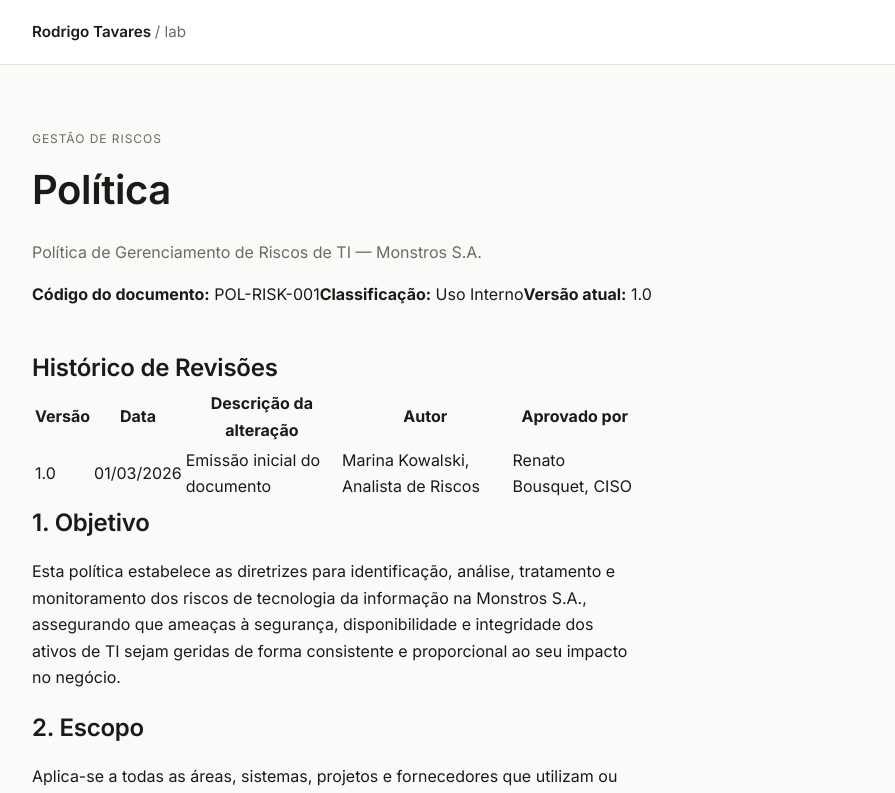
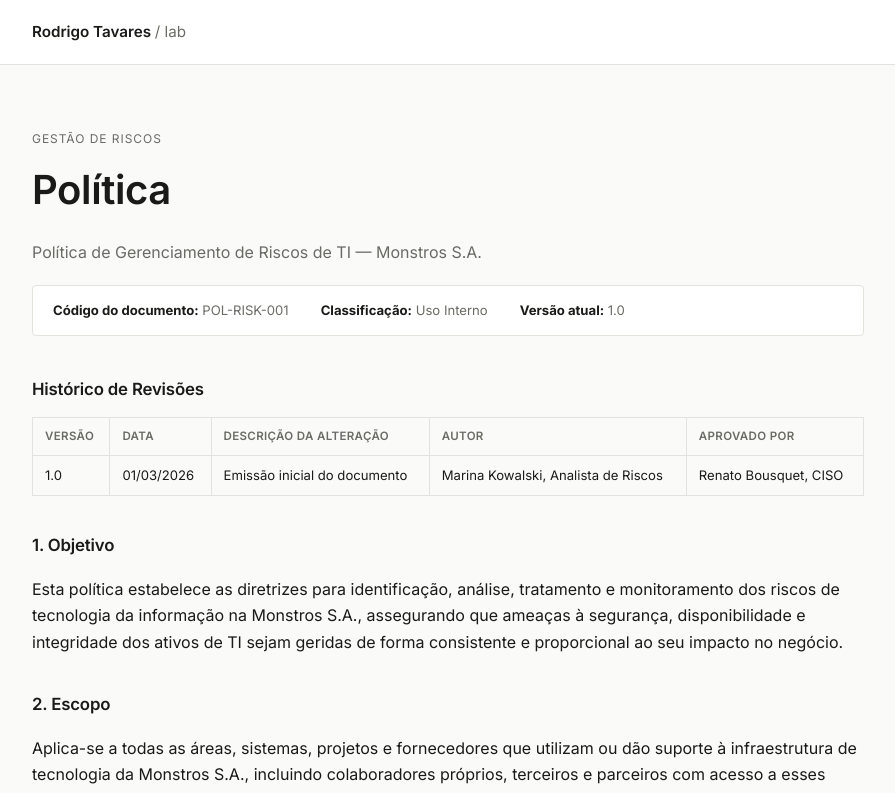
Before and after one commit to rodrigotavares79/lab-rodrigotavares, a Next.js app: page /seguranca/gestao-de-riscos/politica in a window 1280 px wide. Shown: the top 793 px of the page, without its empty margins (88-983 px from the left). Built offline with nearby package versions, Linux system fonts and the light colour scheme; no server answers.

Commit message:
Update globals.css

```diff
--- a/app/globals.css
+++ b/app/globals.css
@@ -314,6 +314,88 @@
 
 .content-block .body li strong {
   color: var(--text);
+}
+
+.content-block .body.policy-body {
+  max-width: 52rem;
+}
+
+.content-block .body.wide-body {
+  max-width: 56rem;
+}
+
+.flow-diagram-wrap {
+  overflow-x: auto;
+  border: 1px solid var(--border);
+  border-radius: 6px;
+  background: var(--surface);
+  padding: 1rem;
+  margin: 0.5rem 0 1.5rem;
+}
+
+.flow-diagram-wrap svg {
+  display: block;
+  width: 100%;
+}
+
+.content-block .body h2 {
+  font-size: 1.05rem;
+  margin: 2.25rem 0 0.85rem;
+  color: var(--text);
+}
+
+.content-block .body h2:first-child {
+  margin-top: 0;
+}
+
+.content-block .body ol {
+  margin: 0 0 1.1rem;
+  padding-left: 1.25rem;
+  display: flex;
+  flex-direction: column;
+  gap: 0.65rem;
+}
+
+.policy-meta {
+  display: flex;
+  flex-wrap: wrap;
+  gap: 0.4rem 2rem;
+  border: 1px solid var(--border);
+  border-radius: 4px;
+  background: var(--surface);
+  padding: 0.85rem 1.25rem;
+  margin-top: 1.25rem;
+  font-size: 0.82rem;
+  color: var(--text-muted);
+  max-width: 52rem;
+}
+
+.policy-meta strong {
+  color: var(--text);
+}
+
+.doc-table {
+  width: 100%;
+  border-collapse: collapse;
+  margin: 0 0 1.5rem;
+  font-size: 0.82rem;
+}
+
+.doc-table th,
+.doc-table td {
+  border: 1px solid var(--border);
+  padding: 0.55rem 0.75rem;
+  text-align: left;
+  vertical-align: top;
+}
+
+.doc-table th {
+  background: var(--bg);
+  font-weight: 600;
+  font-size: 0.72rem;
+  text-transform: uppercase;
+  letter-spacing: 0.03em;
+  color: var(--text-muted);
 }
 
 .status-tag {
```
